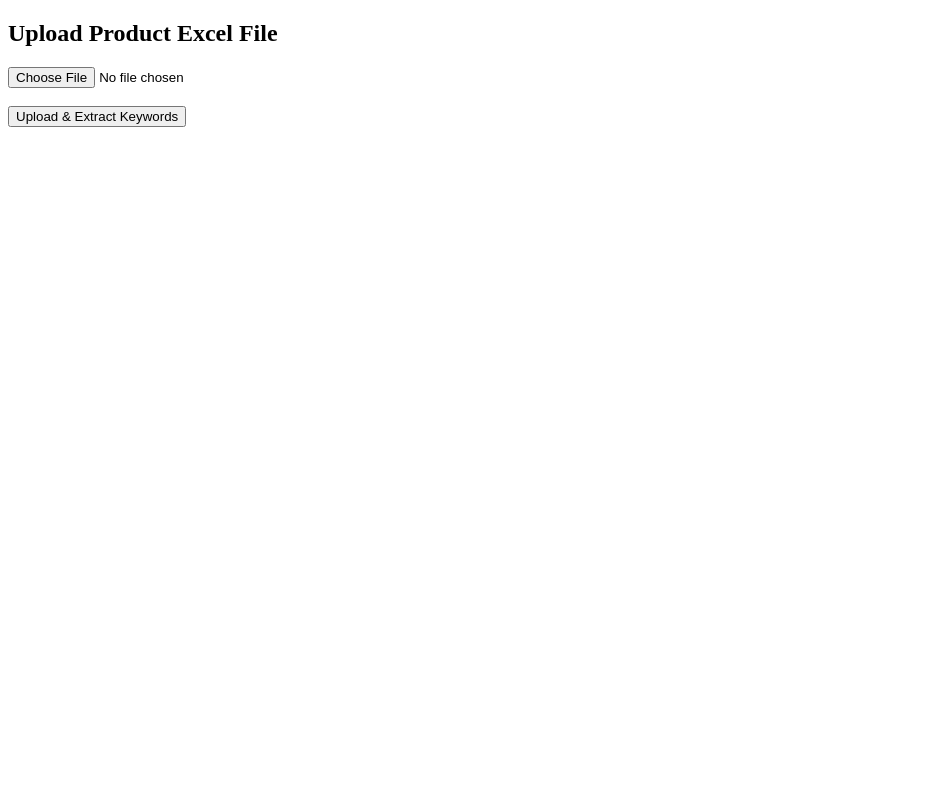
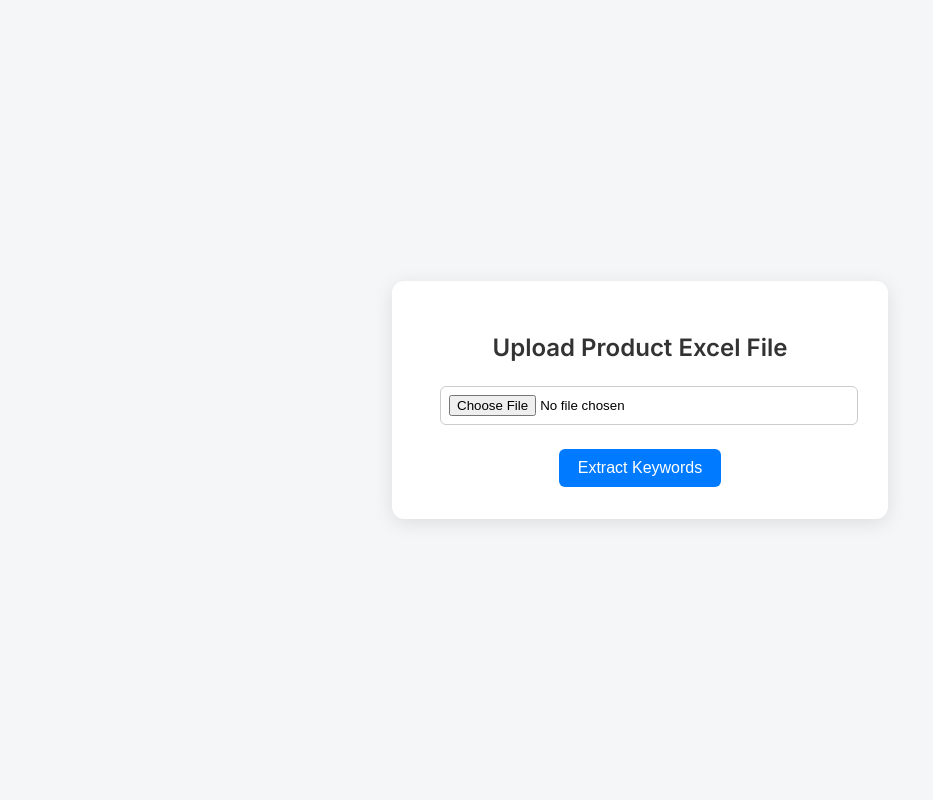
Before and after one commit to mehtadigisha/Automate-Keywords, a Flask app: page / in a window 1280 px wide. Shown: the whole page, without its empty margins (0-933 px from the left). Run offline with Flask 3, Linux system fonts and the light colour scheme.

Commit message:
form.html

```diff
--- a/templates/form.html
+++ b/templates/form.html
@@ -1,14 +1,73 @@
 <!DOCTYPE html>
-<html>
+<html lang="en">
 <head>
+    <meta charset="UTF-8">
     <title>Product Keyword Extractor</title>
+    <link href="https://fonts.googleapis.com/css2?family=Inter:wght@400;600&display=swap" rel="stylesheet">
+    <style>
+        body {
+            margin: 0;
+            font-family: 'Inter', sans-serif;
+            background: #f4f6f8;
+            display: flex;
+            justify-content: center;
+            align-items: center;
+            height: 100vh;
+        }
+
+        .container {
+            background: white;
+            padding: 2rem 3rem;
+            border-radius: 12px;
+            box-shadow: 0 4px 20px rgba(0, 0, 0, 0.1);
+            text-align: center;
+            max-width: 400px;
+            width: 100%;
+        }
+
+        h2 {
+            margin-bottom: 1.5rem;
+            font-size: 1.5rem;
+            color: #333;
+        }
+
+        input[type="file"] {
+            border: 1px solid #ccc;
+            border-radius: 6px;
+            padding: 0.5rem;
+            width: 100%;
+        }
+
+        button {
+            margin-top: 1.5rem;
+            padding: 0.6rem 1.2rem;
+            font-size: 1rem;
+            background-color: #007BFF;
+            color: white;
+            border: none;
+            border-radius: 6px;
+            cursor: pointer;
+            transition: background-color 0.3s ease;
+        }
+
+        button:hover {
+            background-color: #0056b3;
+        }
+
+        @media (max-width: 480px) {
+            .container {
+                padding: 1.5rem;
+            }
+        }
+    </style>
 </head>
 <body>
-    <h2>Upload Product Excel File</h2>
-    <form action="/upload" method="post" enctype="multipart/form-data">
-        <input type="file" name="file" accept=".xlsx" required>
-        <br><br>
-        <button type="submit">Upload & Extract Keywords</button>
-    </form>
+    <div class="container">
+        <h2>Upload Product Excel File</h2>
+        <form action="/upload" method="post" enctype="multipart/form-data">
+            <input type="file" name="file" accept=".xlsx" required>
+            <button type="submit">Extract Keywords</button>
+        </form>
+    </div>
 </body>
 </html>
```
